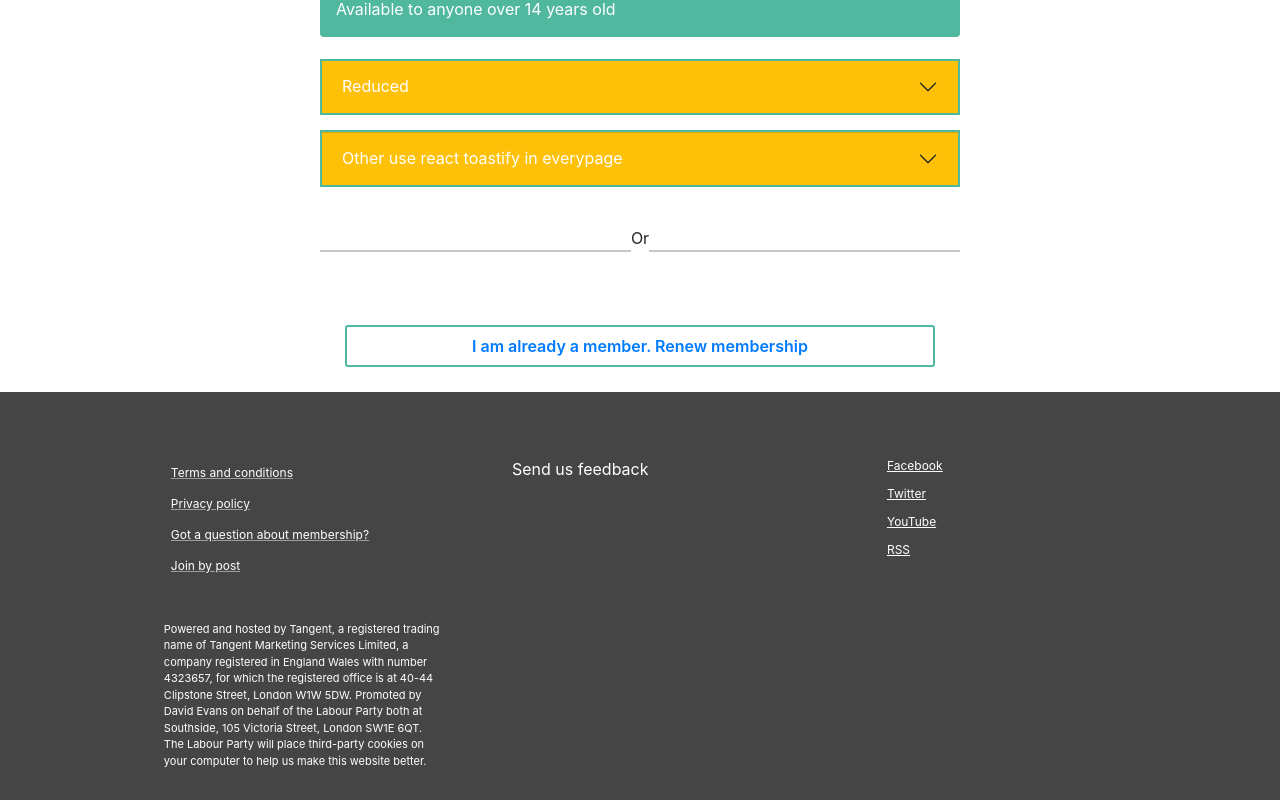
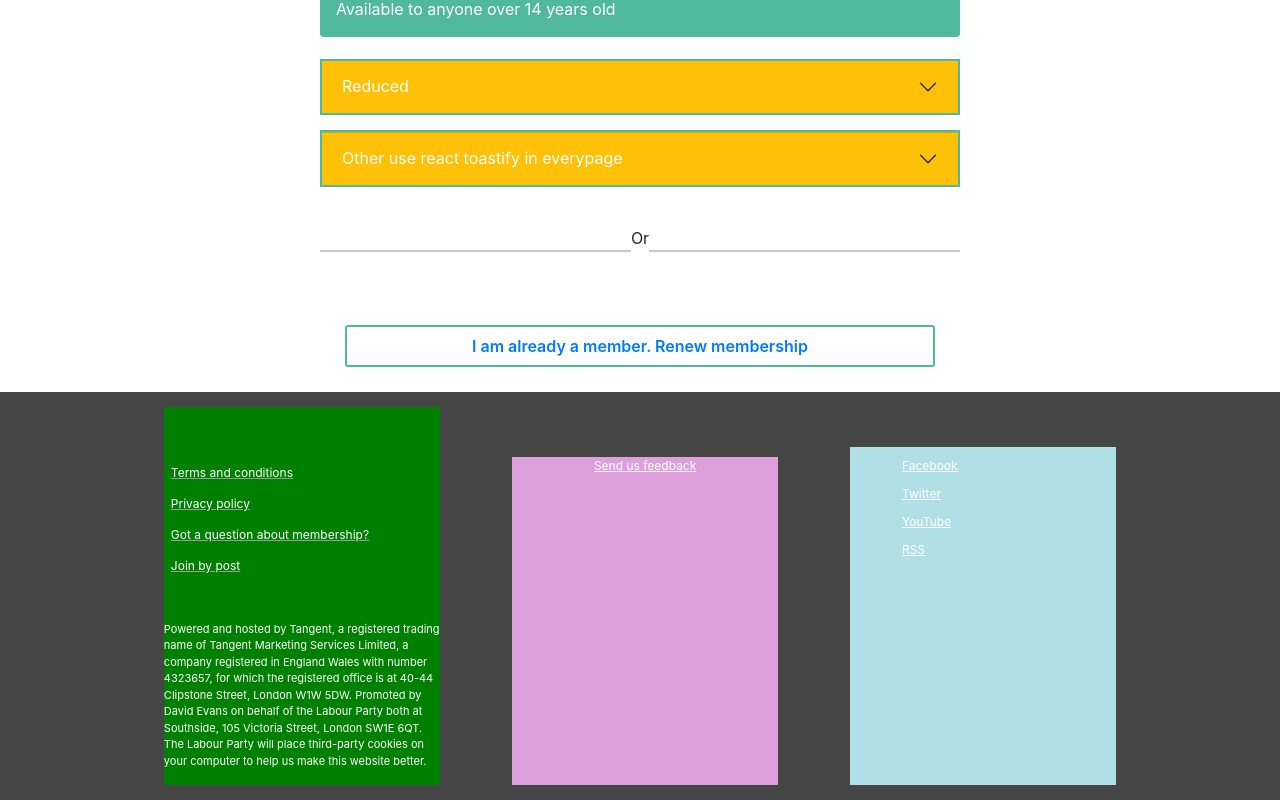
Before and after one commit to AltomHussain/Labour-site, a React (Create React App) app: page /join-labour in a window 1280 px wide. Shown: the part 480-1280 px from the top of the page. Built offline with nearby package versions, Linux system fonts and the light colour scheme.

Commit message:
added some stylings

```diff
--- a/src/component/joinLabour/JoinFooter.css
+++ b/src/component/joinLabour/JoinFooter.css
@@ -7,6 +7,7 @@
 
 .image-info-conatainer {
   width: 27%;
+  background-color: green;
 }
 .link-containter {
   display: flex;
@@ -32,19 +33,27 @@
   font-size: 11px;
 }
 .feedback-container {
+  background-color: plum;
   margin-top: 50px;
   width: 26%;
 }
-
+.feedback-container li {
+  font-size: 12px;
+  color: white;
+  text-decoration: underline;
+  text-align: center;
+}
 .social-container {
-    width: 26%;
-    margin-top:40px ;
+  background-color: powderblue;
+  width: 26%;
+  margin-top: 40px;
 
 }
 .social-items {
   font-size: 12px;
   color: white;
   text-decoration: underline;
+  margin-left: 20px;
 }
 .social-items a {
   color: white;
--- a/src/component/joinLabour/JoinFooter.js
+++ b/src/component/joinLabour/JoinFooter.js
@@ -57,7 +57,7 @@ export default function JoinFooter() {
             </p>
           </div>
         </div>
-        <div className="feedback-container">Send us feedback</div>
+        <div className="feedback-container"><li>Send us feedback</li></div>
         <div className="social-container">
           <ul>
             {socialMediaInfo.map((term, index) => (
```
Also changed, not shown: 1 other file (tests, documents, lock files or other folders).
